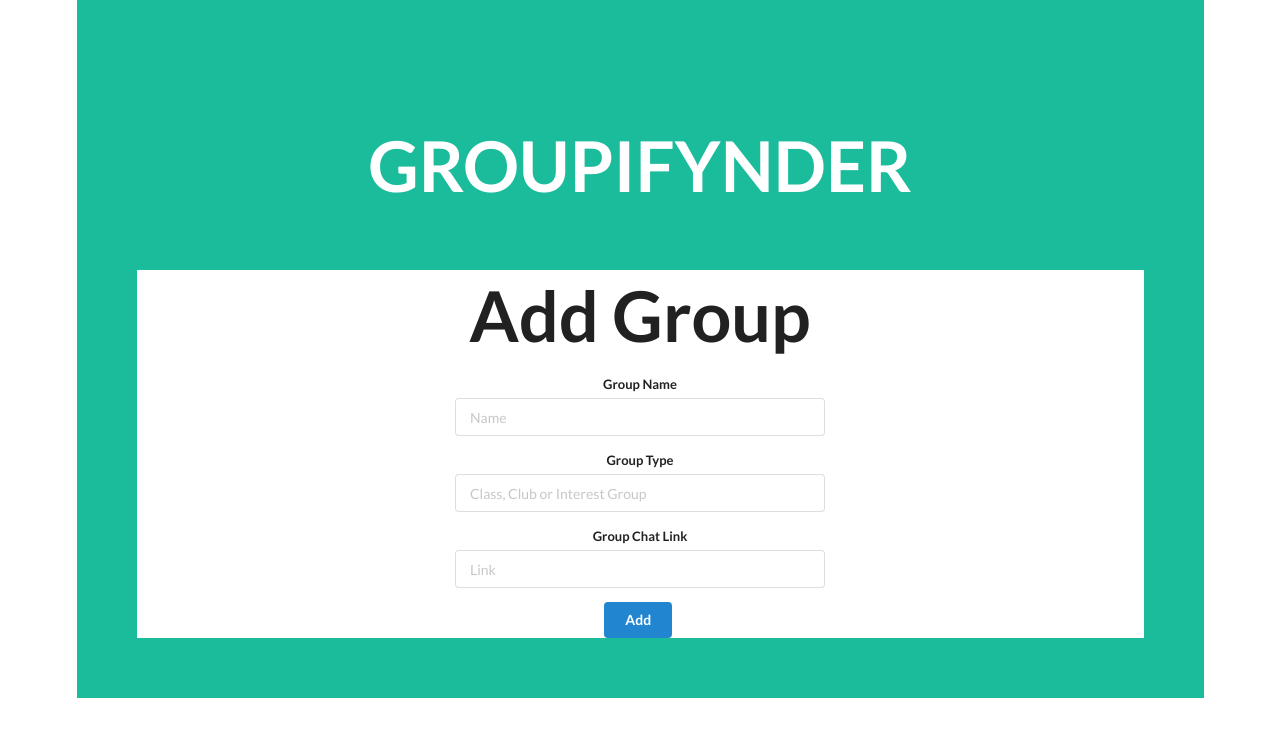
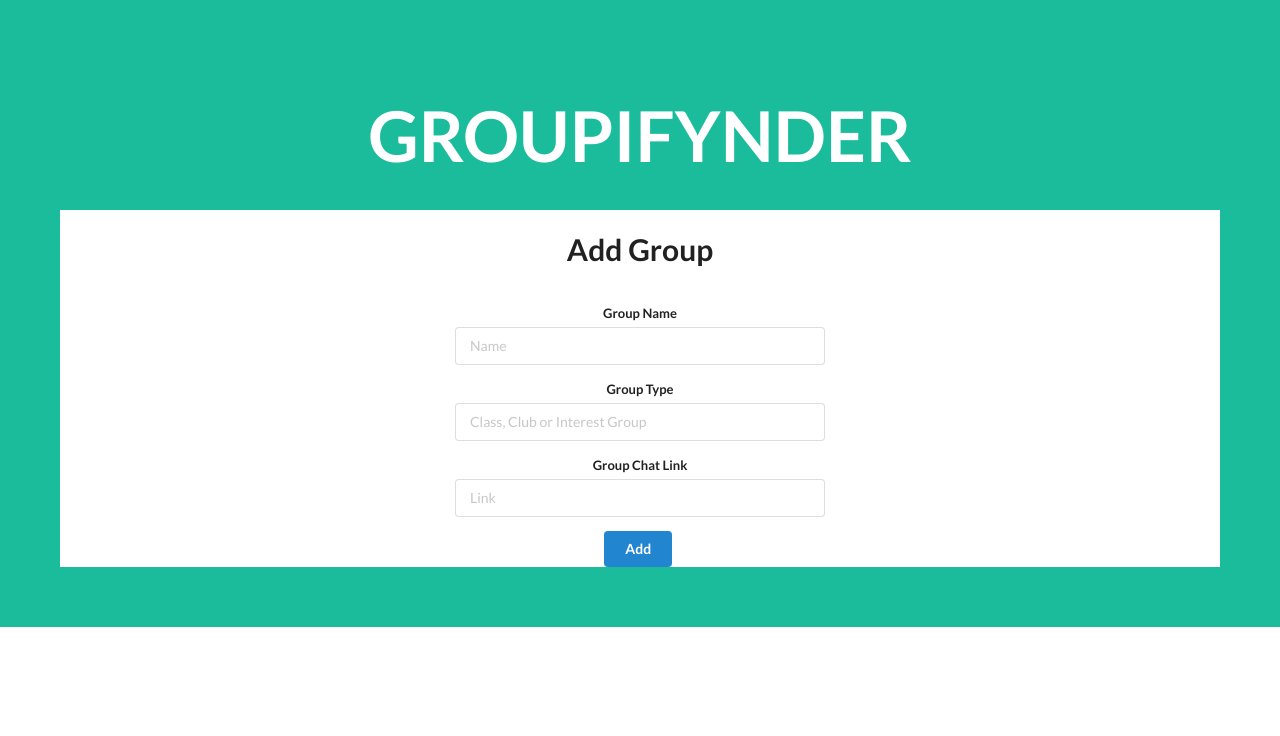
Before and after one commit to advikak/group-finder, a React (Create React App) app: page / in a window 1280 px wide. Shown: the top 736 px of the page. Built offline with nearby package versions, Linux system fonts and the light colour scheme.

Commit message:
css changes

```diff
--- a/public/index.html
+++ b/public/index.html
@@ -24,7 +24,7 @@
       work correctly both with client-side routing and a non-root public URL.
       Learn how to configure a non-root public URL by running `npm run build`.
     -->
-    <title>React App</title>
+    <title>Groupifynder</title>
   </head>
   <body>
     <noscript>You need to enable JavaScript to run this app.</noscript>
--- a/src/components/App.css
+++ b/src/components/App.css
@@ -1,44 +1,33 @@
-.App {
-  text-align: center;
+
+
+body{
+  margin: 0;
+  padding: 0;
 }
 
-.App-logo {
-  height: 40vmin;
-  pointer-events: none;
+.title{
+  padding: 30px;
 }
 
-@media (prefers-reduced-motion: no-preference) {
-  .App-logo {
-    animation: App-logo-spin infinite 20s linear;
-  }
-}
-
-.App-link {
-  color: #61dafb;
-}
-
-@keyframes App-logo-spin {
-  from {
-    transform: rotate(0deg);
-  }
-  to {
-    transform: rotate(360deg);
-  }
-}
-
-.container {
+.ui-container {
   padding: 60px;
   text-align: center;
   background: #1abc9c;
   color: white;
+  width: 100%;
+  height: 100%;
+
 }
 
-
-h2 {
-  font-weight: bold;
+h1 {
   font-size: 70px;
 }
 
+h2 {
+  padding: 20px;
+  font-weight: bold;
+  font-size: 30px;
+}
 
 .item {
   padding: 15px;
@@ -52,4 +41,5 @@ h2 {
    margin-bottom: 10px;
    color: #23a88e;
    font-size: 25;
+
 }
--- a/src/components/App.js
+++ b/src/components/App.js
@@ -48,7 +48,7 @@ const removeGroup = (name) => {
 
 
 return (
-  <div className = "ui container">
+  <div className = "ui-container">
     <Router>
     <Header>
       </Header>
--- a/src/components/Header.js
+++ b/src/components/Header.js
@@ -4,8 +4,8 @@ import React from "react";
 const Header = () => {
     return(
         <div className="menu">
-            <div className= "container">
-                <h2>GROUPIFYNDER</h2>
+            <div className= "title">
+                <h1>GROUPIFYNDER</h1>
             </div>
         </div>
     );
```
